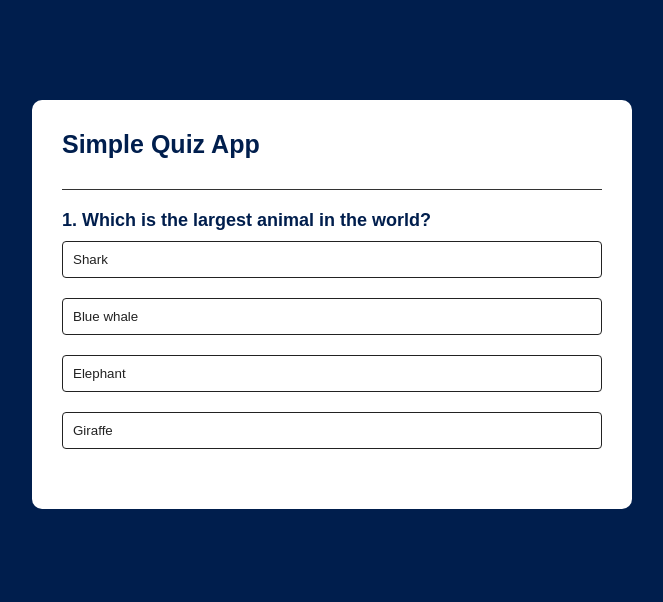
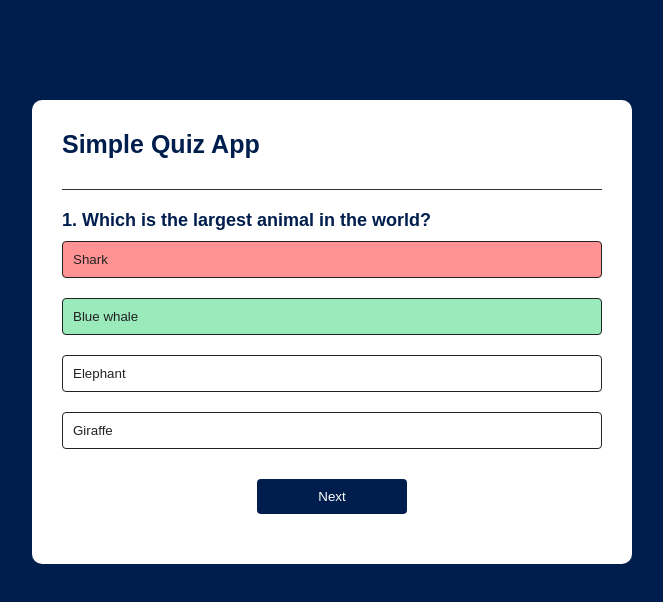
Before and after one commit to mrndolo/quiz-app-js, a plain HTML site: page index.html in a window 1280 px wide. Both pictures are taken after a click on the button "Shark". Shown: the whole page, without its empty margins (308-971 px from the left). Drawn offline with Linux system fonts and the light colour scheme.

Commit message:
Added functionality chose the correct answer

```diff
--- a/script.js
+++ b/script.js
@@ -110,6 +110,10 @@ function showQuestion(){
         button.innerHTML = answer.text;
         button.classList.add("btn");
         answerButtons.appendChild(button);
+        if(answer.correct){
+            button.dataset.correct = answer.correct;
+        }
+        button.addEventListener("click", selectAnswer);
     });
 }
 
@@ -120,4 +124,22 @@ function resetState(){
     }
 }
 
+function selectAnswer(e){
+    const selectedBtn = e.target;
+    const isCorrect = selectedBtn.dataset.correct === "true";
+    if(isCorrect){
+        selectedBtn.classList.add("correct");
+    }else{
+        selectedBtn.classList.add("incorrect");
+    }
+    // code to highlight correct answer after the user has chosen their answer
+    Array.from(answerButtons.children).forEach(button =>{
+        if(button.dataset.correct === "true"){
+            button.classList.add("correct")
+        }
+        button.disabled = true;
+    });
+    nextButton.style.display = "block";
+}
+
 startQuiz();
--- a/style.css
+++ b/style.css
@@ -43,9 +43,12 @@ body{
     cursor: pointer;
     transition: all 0.3s;
 }
-.btn:hover{
+.btn:hover:not([disabled]){
     background: #222;
     color: #fff;
+}
+.btn:disabled{
+    cursor: no-drop;
 }
 #next-btn{
     background: #001e4d;
@@ -59,3 +62,9 @@ body{
     cursor: pointer;
     display: none;
 }
+.correct{
+    background: #9aeabc;
+}
+.incorrect{
+    background: #ff9393;
+}
```
